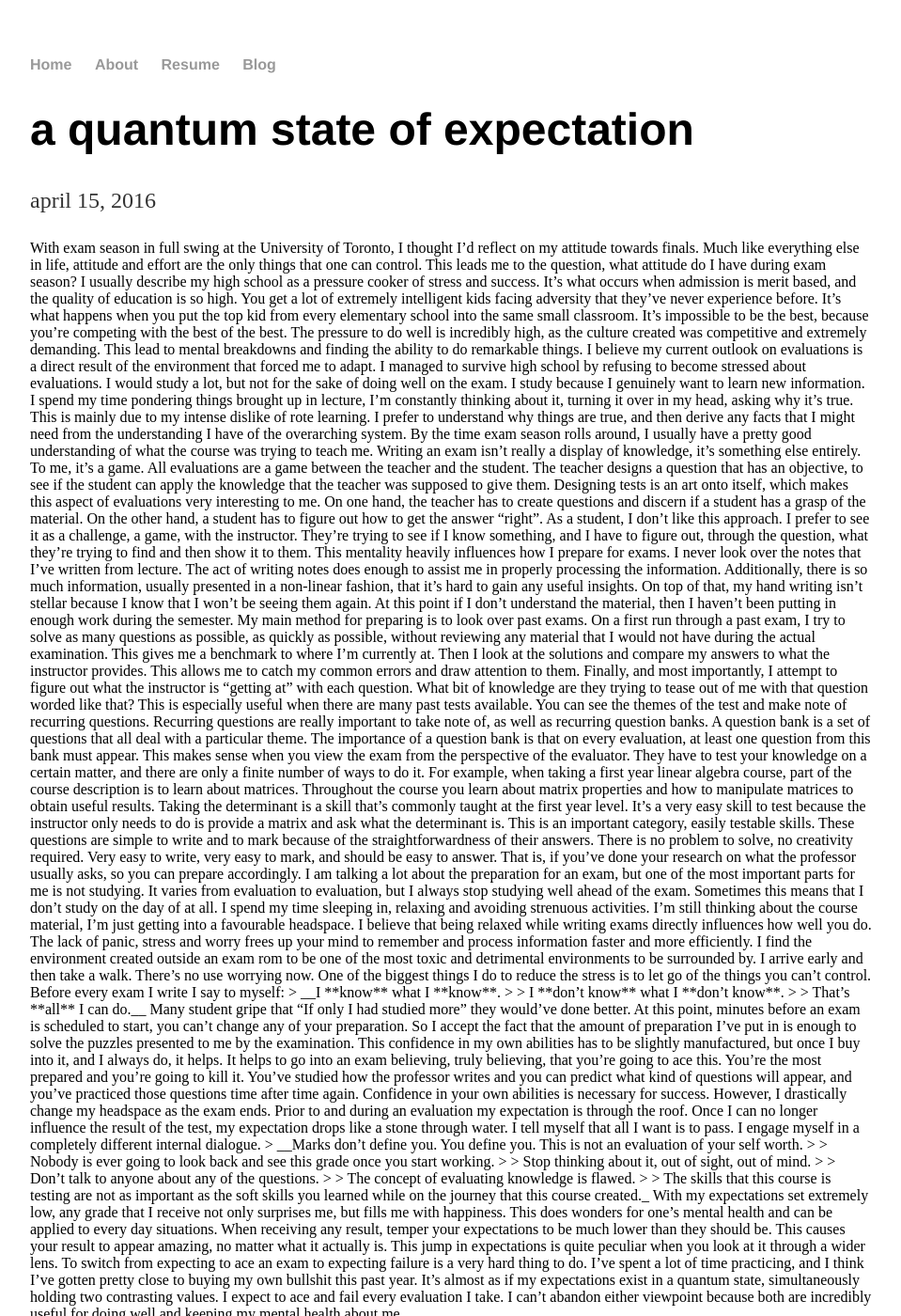
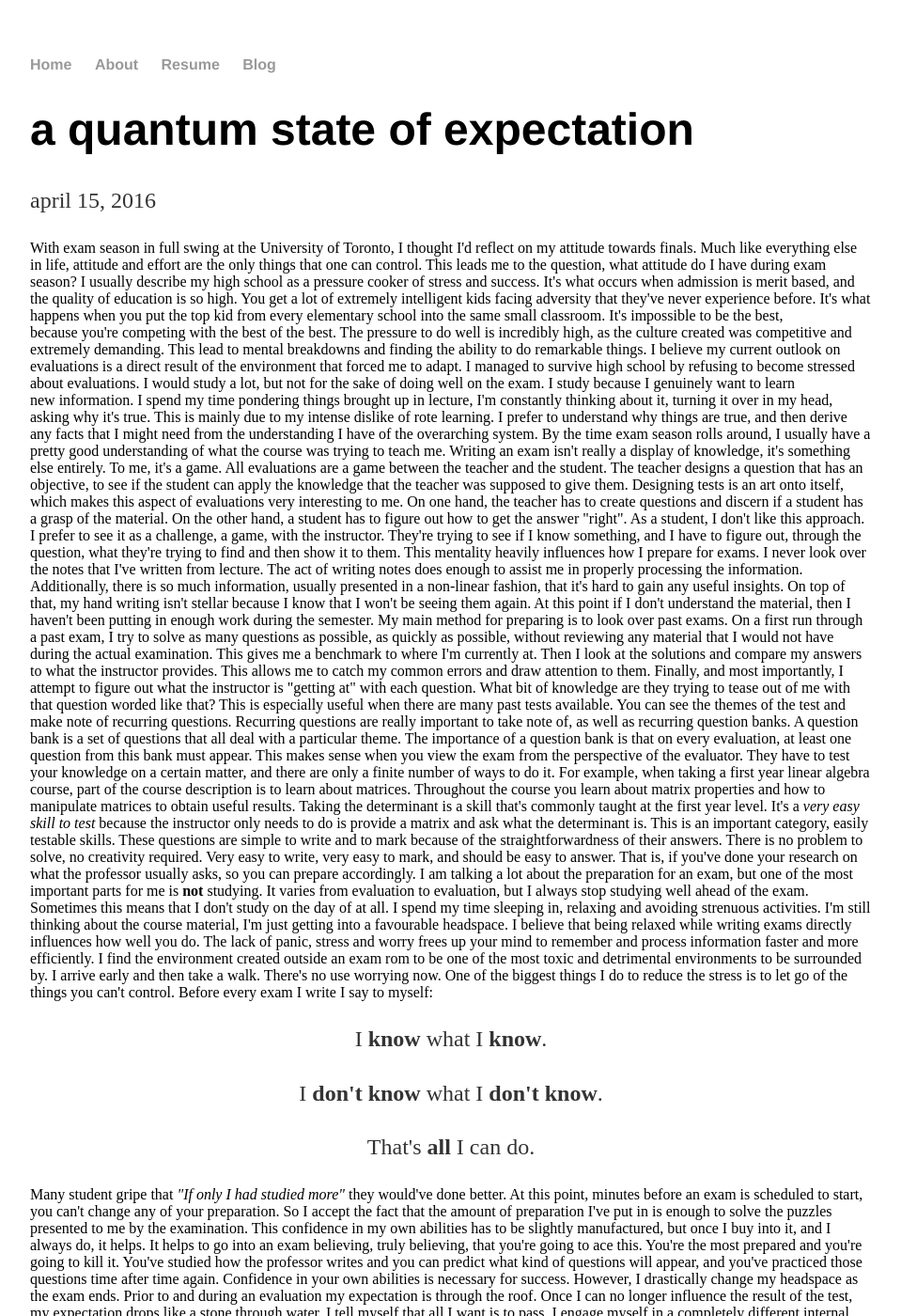
Before and after one commit to robertsonmcclure/robertsonmcclure.github.io, a Jekyll site: the page built from _posts/2016-04-15-a-quantum-state-of-expectation.html, in a window 1280 px wide and 1400 px high. Shown: the whole window at 94% size, without its empty margins (160-1119 px from the left). Built offline with Jekyll 4.4.1, drawn with Linux system fonts in a browser that asks for light colours; some of the changed text lies outside the part shown.

Commit message:
commited using script

```diff
--- a/_posts/2016-04-15-a-quantum-state-of-expectation.html
+++ b/_posts/2016-04-15-a-quantum-state-of-expectation.html
@@ -4,52 +4,45 @@
 date: 2016-04-15
 ---
 
-With exam season in full swing at the University of Toronto, I thought I’d reflect on my attitude towards finals. Much like everything else in life, attitude and effort are the only things that one can control. This leads me to the question, what attitude do I have during exam season?
+With exam season in full swing at the University of Toronto, I thought I'd reflect on my attitude towards finals. Much like everything else in life, attitude and effort are the only things that one can control. This leads me to the question, what attitude do I have during exam season?
 
-I usually describe my high school as a pressure cooker of stress and success. It’s what occurs when admission is merit based, and the quality of education is so high. You get a lot of extremely intelligent kids facing adversity that they’ve never experience before. It’s what happens when you put the top kid from every elementary school into the same small classroom. It’s impossible to be the best, because you’re competing with the best of the best. The pressure to do well is incredibly high, as the culture created was competitive and extremely demanding. This lead to mental breakdowns and finding the ability to do remarkable things. I believe my current outlook on evaluations is a direct result of the environment that forced me to adapt.
+I usually describe my high school as a pressure cooker of stress and success. It's what occurs when admission is merit based, and the quality of education is so high. You get a lot of extremely intelligent kids facing adversity that they've never experience before. It's what happens when you put the top kid from every elementary school into the same small classroom. It's impossible to be the best, because you're competing with the best of the best. The pressure to do well is incredibly high, as the culture created was competitive and extremely demanding. This lead to mental breakdowns and finding the ability to do remarkable things. I believe my current outlook on evaluations is a direct result of the environment that forced me to adapt.
 
-I managed to survive high school by refusing to become stressed about evaluations. I would study a lot, but not for the sake of doing well on the exam. I study because I genuinely want to learn new information. I spend my time pondering things brought up in lecture, I’m constantly thinking about it, turning it over in my head, asking why it’s true. This is mainly due to my intense dislike of rote learning. I prefer to understand why things are true, and then derive any facts that I might need from the understanding I have of the overarching system. By the time exam season rolls around, I usually have a pretty good understanding of what the course was trying to teach me. Writing an exam isn’t really a display of knowledge, it’s something else entirely. To me, it’s a game.
+I managed to survive high school by refusing to become stressed about evaluations. I would study a lot, but not for the sake of doing well on the exam. I study because I genuinely want to learn new information. I spend my time pondering things brought up in lecture, I'm constantly thinking about it, turning it over in my head, asking why it's true. This is mainly due to my intense dislike of rote learning. I prefer to understand why things are true, and then derive any facts that I might need from the understanding I have of the overarching system. By the time exam season rolls around, I usually have a pretty good understanding of what the course was trying to teach me. Writing an exam isn't really a display of knowledge, it's something else entirely. To me, it's a game.
 
-All evaluations are a game between the teacher and the student. The teacher designs a question that has an objective, to see if the student can apply the knowledge that the teacher was supposed to give them. Designing tests is an art onto itself, which makes this aspect of evaluations very interesting to me. On one hand, the teacher has to create questions and discern if a student has a grasp of the material. On the other hand, a student has to figure out how to get the answer “right”. As a student, I don’t like this approach. I prefer to see it as a challenge, a game, with the instructor. They’re trying to see if I know something, and I have to figure out, through the question, what they’re trying to find and then show it to them.
+All evaluations are a game between the teacher and the student. The teacher designs a question that has an objective, to see if the student can apply the knowledge that the teacher was supposed to give them. Designing tests is an art onto itself, which makes this aspect of evaluations very interesting to me. On one hand, the teacher has to create questions and discern if a student has a grasp of the material. On the other hand, a student has to figure out how to get the answer "right". As a student, I don't like this approach. I prefer to see it as a challenge, a game, with the instructor. They're trying to see if I know something, and I have to figure out, through the question, what they're trying to find and then show it to them.
 
-This mentality heavily influences how I prepare for exams. I never look over the notes that I’ve written from lecture. The act of writing notes does enough to assist me in properly processing the information. Additionally, there is so much information, usually presented in a non-linear fashion, that it’s hard to gain any useful insights. On top of that, my hand writing isn’t stellar because I know that I won’t be seeing them again. At this point if I don’t understand the material, then I haven’t been putting in enough work during the semester. My main method for preparing is to look over past exams.
+This mentality heavily influences how I prepare for exams. I never look over the notes that I've written from lecture. The act of writing notes does enough to assist me in properly processing the information. Additionally, there is so much information, usually presented in a non-linear fashion, that it's hard to gain any useful insights. On top of that, my hand writing isn't stellar because I know that I won't be seeing them again. At this point if I don't understand the material, then I haven't been putting in enough work during the semester. My main method for preparing is to look over past exams.
 
-On a first run through a past exam, I try to solve as many questions as possible, as quickly as possible, without reviewing any material that I would not have during the actual examination. This gives me a benchmark to where I’m currently at. Then I look at the solutions and compare my answers to what the instructor provides. This allows me to catch my common errors and draw attention to them. Finally, and most importantly, I attempt to figure out what the instructor is “getting at” with each question.
+On a first run through a past exam, I try to solve as many questions as possible, as quickly as possible, without reviewing any material that I would not have during the actual examination. This gives me a benchmark to where I'm currently at. Then I look at the solutions and compare my answers to what the instructor provides. This allows me to catch my common errors and draw attention to them. Finally, and most importantly, I attempt to figure out what the instructor is "getting at" with each question.
 
 What bit of knowledge are they trying to tease out of me with that question worded like that? This is especially useful when there are many past tests available. You can see the themes of the test and make note of recurring questions. Recurring questions are really important to take note of, as well as recurring question banks. A question bank is a set of questions that all deal with a particular theme. The importance of a question bank is that on every evaluation, at least one question from this bank must appear. This makes sense when you view the exam from the perspective of the evaluator. They have to test your knowledge on a certain matter, and there are only a finite number of ways to do it.
 
-For example, when taking a first year linear algebra course, part of the course description is to learn about matrices. Throughout the course you learn about matrix properties and how to manipulate matrices to obtain useful results. Taking the determinant is a skill that’s commonly taught at the first year level. It’s a very easy skill to test because the instructor only needs to do is provide a matrix and ask what the determinant is. This is an important category, easily testable skills. These questions are simple to write and to mark because of the straightforwardness of their answers. There is no problem to solve, no creativity required. Very easy to write, very easy to mark, and should be easy to answer. That is, if you’ve done your research on what the professor usually asks, so you can prepare accordingly.
+For example, when taking a first year linear algebra course, part of the course description is to learn about matrices. Throughout the course you learn about matrix properties and how to manipulate matrices to obtain useful results. Taking the determinant is a skill that's commonly taught at the first year level. It's a <em>very easy skill to test</em> because the instructor only needs to do is provide a matrix and ask what the determinant is. This is an important category, easily testable skills. These questions are simple to write and to mark because of the straightforwardness of their answers. There is no problem to solve, no creativity required. Very easy to write, very easy to mark, and should be easy to answer. That is, if you've done your research on what the professor usually asks, so you can prepare accordingly.
 
-I am talking a lot about the preparation for an exam, but one of the most important parts for me is not studying. It varies from evaluation to evaluation, but I always stop studying well ahead of the exam. Sometimes this means that I don’t study on the day of at all. I spend my time sleeping in, relaxing and avoiding strenuous activities. I’m still thinking about the course material, I’m just getting into a favourable headspace. I believe that being relaxed while writing exams directly influences how well you do. The lack of panic, stress and worry frees up your mind to remember and process information faster and more efficiently.
+I am talking a lot about the preparation for an exam, but one of the most important parts for me is <strong>not</strong> studying. It varies from evaluation to evaluation, but I always stop studying well ahead of the exam. Sometimes this means that I don't study on the day of at all. I spend my time sleeping in, relaxing and avoiding strenuous activities. I'm still thinking about the course material, I'm just getting into a favourable headspace. I believe that being relaxed while writing exams directly influences how well you do. The lack of panic, stress and worry frees up your mind to remember and process information faster and more efficiently.
 
-I find the environment created outside an exam rom to be one of the most toxic and detrimental environments to be surrounded by. I arrive early and then take a walk. There’s no use worrying now. One of the biggest things I do to reduce the stress is to let go of the things you can’t control. Before every exam I write I say to myself:
+I find the environment created outside an exam rom to be one of the most toxic and detrimental environments to be surrounded by. I arrive early and then take a walk. There's no use worrying now. One of the biggest things I do to reduce the stress is to let go of the things you can't control. Before every exam I write I say to myself:
+<blockquote>
+<p style="text-align: center;">I <strong>know</strong> what I <strong>know</strong>.</p>
+<p style="text-align: center;">I <strong>don't know</strong> what I <strong>don't know</strong>.</p>
+<p style="text-align: center;">That's <strong>all</strong> I can do.</p>
+</blockquote>
+Many student gripe that <em>"If only I had studied more"</em> they would've done better. At this point, minutes before an exam is scheduled to start, you can't change any of your preparation. So I accept the fact that the amount of preparation I've put in is enough to solve the puzzles presented to me by the examination. This confidence in my own abilities has to be slightly manufactured, but once I buy into it, and I always do, it helps.
 
-> __I **know** what I **know**.
->
-> I **don’t know** what I **don’t know**.
->
-> That’s **all** I can do.__
+It helps to go into an exam believing, truly believing, that you're going to ace this. You're the most prepared and you're going to kill it. You've studied how the professor writes and you can predict what kind of questions will appear, and you've practiced those questions time after time again. Confidence in your own abilities is necessary for success.
 
-Many student gripe that “If only I had studied more” they would’ve done better. At this point, minutes before an exam is scheduled to start, you can’t change any of your preparation. So I accept the fact that the amount of preparation I’ve put in is enough to solve the puzzles presented to me by the examination. This confidence in my own abilities has to be slightly manufactured, but once I buy into it, and I always do, it helps.
-
-It helps to go into an exam believing, truly believing, that you’re going to ace this. You’re the most prepared and you’re going to kill it. You’ve studied how the professor writes and you can predict what kind of questions will appear, and you’ve practiced those questions time after time again. Confidence in your own abilities is necessary for success.
-
-However, I drastically change my headspace as the exam ends. Prior to and during an evaluation my expectation is through the roof. Once I can no longer influence the result of the test, my expectation drops like a stone through water. I tell myself that all I want is to pass.
+However, I drastically change my headspace as the exam ends. Prior to and during an evaluation my expectation is through the roof. Once I can no longer influence the result of the test, my expectation drops like a stone through water. I tell myself that all I want is to pass.
 
 I engage myself in a completely different internal dialogue.
+<blockquote>
+<p style="text-align: left;">Marks don't define you. You define you. This is not an evaluation of your self worth.</p>
+<p style="text-align: left;">Nobody  is ever going to look back and see this grade once you start working.</p>
+<p style="text-align: left;">Stop thinking about it, out of sight, out of mind.</p>
+<p style="text-align: left;">Don't talk to anyone about any of the questions.</p>
+<p style="text-align: left;">The concept of evaluating knowledge is flawed.</p>
+<p style="text-align: left;">The skills that this course is testing are not as important as the soft skills you learned while on the journey that this course created.</p>
+</blockquote>
+With my expectations set extremely low, any grade that I receive not only surprises me, but fills me with happiness. This does wonders for one's mental health and can be applied to every day situations. When receiving any result, temper your expectations to be much lower than they should be. This causes your result to appear amazing, no matter what it actually is.
 
-> __Marks don’t define you. You define you. This is not an evaluation of your self worth.
->
-> Nobody  is ever going to look back and see this grade once you start working.
->
-> Stop thinking about it, out of sight, out of mind.
->
-> Don’t talk to anyone about any of the questions.
->
-> The concept of evaluating knowledge is flawed.
->
-> The skills that this course is testing are not as important as the soft skills you learned while on the journey that this course created._
-
-With my expectations set extremely low, any grade that I receive not only surprises me, but fills me with happiness. This does wonders for one’s mental health and can be applied to every day situations. When receiving any result, temper your expectations to be much lower than they should be. This causes your result to appear amazing, no matter what it actually is.
-
-This jump in expectations is quite peculiar when you look at it through a wider lens. To switch from expecting to ace an exam to expecting failure is a very hard thing to do. I’ve spent a lot of time practicing, and I think I’ve gotten pretty close to buying my own bullshit this past year. It’s almost as if my expectations exist in a quantum state, simultaneously holding two contrasting values. I expect to ace and fail every evaluation I take. I can’t abandon either viewpoint because both are incredibly useful for doing well and keeping my mental health about me.
+This jump in expectations is quite peculiar when you look at it through a wider lens. To switch from <em>expecting to ace an exam</em> to <strong>expecting failure</strong> is a very hard thing to do. I've spent a lot of time practicing, and I think I've gotten pretty close to buying my own bullshit this past year. It's almost as if my expectations exist in a quantum state, simultaneously holding two contrasting values. I expect to <em>ace</em> and <strong>fail</strong> every evaluation I take. I can't abandon either viewpoint because both are incredibly useful for <em>doing well</em> and <strong>keeping my mental health about me</strong>.
```
